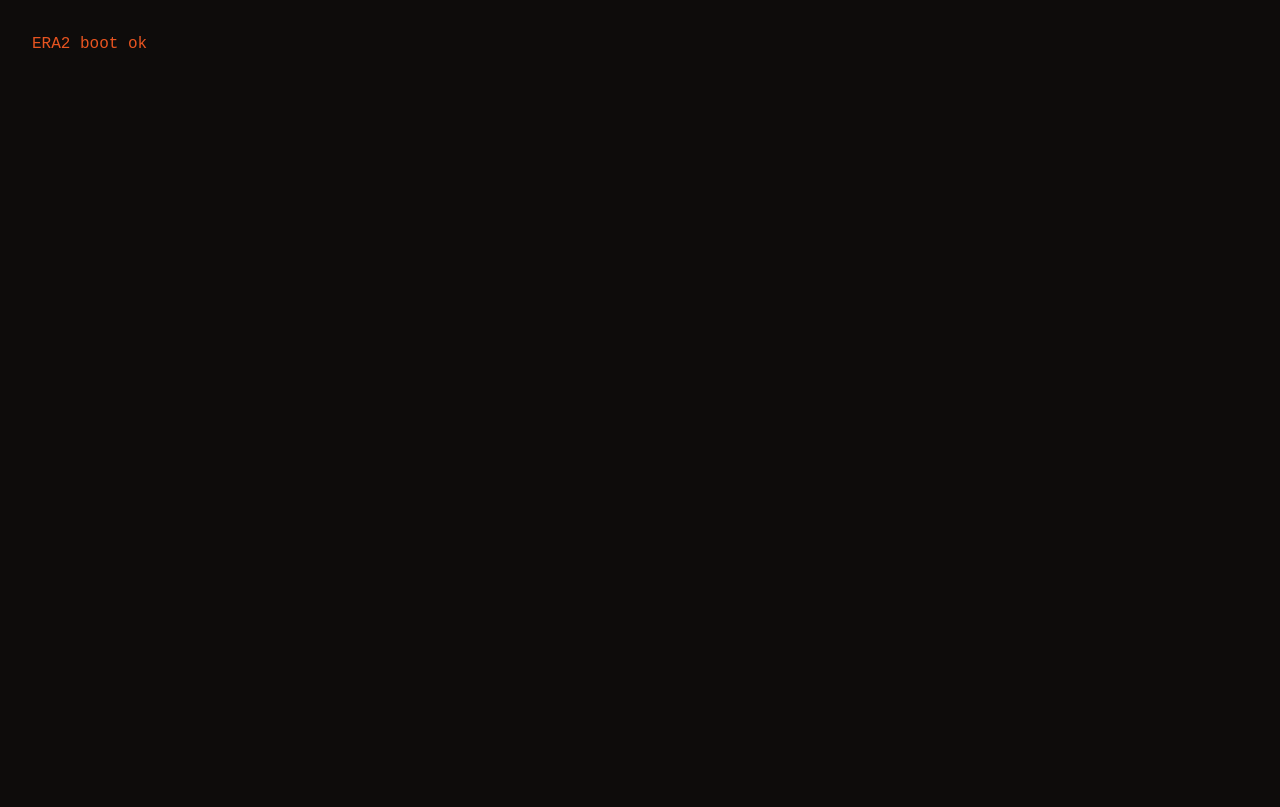
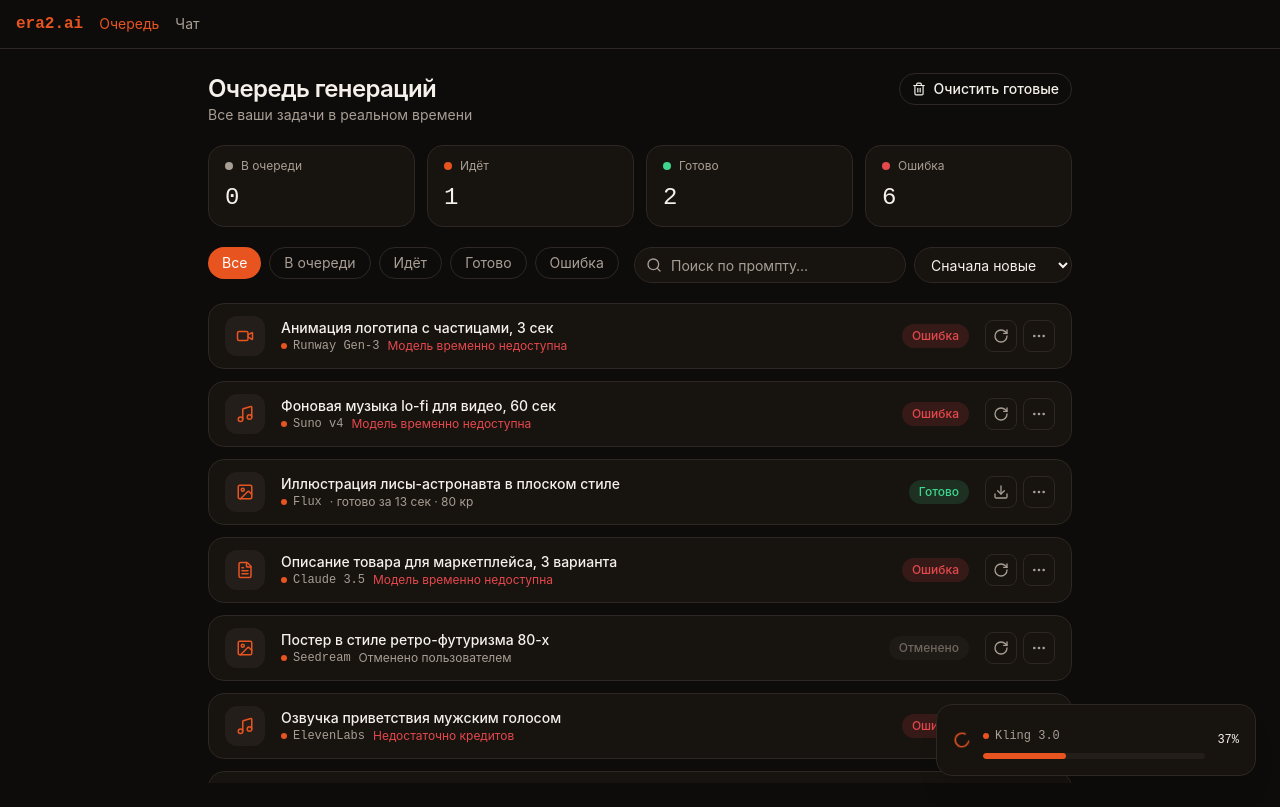
Before and after one commit to Timau32/Era2, a React (Vite) app: page /queue in a window 1280 px wide. Built offline with nearby package versions, Linux system fonts and the light colour scheme.

Commit message:
(feat): widget composition, pages, routing, app assembly

```diff
--- a/src/app/App.tsx
+++ b/src/app/App.tsx
@@ -1,4 +1,7 @@
-/** Корневой компонент приложения (роутер подключим в Task 12). */
+import { RouterProvider } from 'react-router-dom'
+import { router } from '@/app/providers/router'
+
+/** Корневой компонент: подключает роутер. */
 export function App() {
-  return <div className="p-8 font-mono text-primary">ERA2 boot ok</div>
+  return <RouterProvider router={router} />
 }
--- /dev/null
+++ b/src/app/layouts/RootLayout.tsx
@@ -0,0 +1,29 @@
+import { Link, Outlet, useLocation } from 'react-router-dom'
+import { useQueueEngine, StatusBar } from '@/features/generation-queue'
+import { ToastViewport, cn } from '@/shared'
+
+/** Корневой layout: топбар-навигация + контент + глобальные статус-бар и тосты. Здесь стартует движок. */
+export function RootLayout() {
+  useQueueEngine()
+  const { pathname } = useLocation()
+  const link = (to: string) =>
+    cn('text-sm', pathname === to ? 'text-primary' : 'text-muted-foreground hover:text-foreground')
+  return (
+    <div className="min-h-screen">
+      <nav className="flex items-center gap-4 border-b border-border px-4 py-3">
+        <span className="font-mono font-semibold text-primary">era2.ai</span>
+        <Link to="/queue" className={link('/queue')}>
+          Очередь
+        </Link>
+        <Link to="/chat" className={link('/chat')}>
+          Чат
+        </Link>
+      </nav>
+      <main>
+        <Outlet />
+      </main>
+      <StatusBar />
+      <ToastViewport />
+    </div>
+  )
+}
--- /dev/null
+++ b/src/app/providers/router.tsx
@@ -0,0 +1,16 @@
+import { createBrowserRouter, Navigate } from 'react-router-dom'
+import { RootLayout } from '@/app/layouts/RootLayout'
+import { QueuePage } from '@/pages/QueuePage'
+import { ChatPage } from '@/pages/ChatPage'
+
+export const router = createBrowserRouter([
+  {
+    path: '/',
+    element: <RootLayout />,
+    children: [
+      { index: true, element: <Navigate to="/queue" replace /> },
+      { path: 'queue', element: <QueuePage /> },
+      { path: 'chat', element: <ChatPage /> },
+    ],
+  },
+])
--- /dev/null
+++ b/src/pages/ChatPage.tsx
@@ -0,0 +1,11 @@
+/** Заглушка экрана чата — только фон для демонстрации статус-бара. */
+export function ChatPage() {
+  return (
+    <div className="mx-auto flex min-h-[60vh] w-full max-w-2xl flex-col items-center justify-center gap-2 px-4 text-center">
+      <h1 className="text-xl font-semibold">Чат</h1>
+      <p className="text-sm text-muted-foreground">
+        Экран-заглушка. Статус-бар генераций виден поверх любого экрана, пока есть активные задачи.
+      </p>
+    </div>
+  )
+}
--- /dev/null
+++ b/src/pages/QueuePage.tsx
@@ -0,0 +1,6 @@
+import { GenerationQueue } from '@/widgets/generation-queue'
+
+/** Тонкая страница очереди. */
+export function QueuePage() {
+  return <GenerationQueue />
+}
--- /dev/null
+++ b/src/widgets/generation-queue/index.ts
@@ -0,0 +1 @@
+export { GenerationQueue } from './ui/GenerationQueue'
--- /dev/null
+++ b/src/widgets/generation-queue/ui/GenerationQueue.tsx
@@ -0,0 +1,73 @@
+import { Trash2 } from 'lucide-react'
+import {
+  useQueue,
+  QueueStats,
+  QueueToolbar,
+  TaskList,
+  EmptyState,
+  LoadingState,
+  ErrorState,
+  type RowActions,
+} from '@/features/generation-queue'
+import { Button, showToast } from '@/shared'
+
+/** Композиция экрана очереди: шапка + сводка + тулбар + список/состояния. */
+export function GenerationQueue() {
+  const { tasks, visibleTasks, counts, loadStatus, filters, actions } = useQueue()
+
+  const rowActions: RowActions = {
+    onCancel: actions.cancel,
+    onRetry: actions.retry,
+    onDownload: () => showToast({ message: 'Скачивание (заглушка) начато' }),
+    onRemove: (id) => {
+      const snapshot = tasks
+      actions.remove(id)
+      showToast({ message: 'Задача удалена', actionLabel: 'Отменить', onAction: () => actions.restore(snapshot) })
+    },
+  }
+
+  const onClearDone = () => {
+    if (counts.done === 0) return
+    const snapshot = tasks
+    actions.clearDone()
+    showToast({
+      message: `Удалено готовых: ${counts.done}`,
+      actionLabel: 'Отменить',
+      onAction: () => actions.restore(snapshot),
+    })
+  }
+
+  const renderBody = () => {
+    if (loadStatus === 'loading' || loadStatus === 'idle') return <LoadingState />
+    if (loadStatus === 'error') return <ErrorState onRetry={() => actions.initLoad(Date.now())} />
+    if (tasks.length === 0) return <EmptyState variant="empty" />
+    if (visibleTasks.length === 0) return <EmptyState variant="no-results" />
+    return <TaskList tasks={visibleTasks} allTasks={tasks} actions={rowActions} />
+  }
+
+  return (
+    <div className="mx-auto flex w-full max-w-4xl flex-col gap-5 px-4 py-6">
+      <header className="flex items-start justify-between gap-4">
+        <div>
+          <h1 className="text-2xl font-semibold tracking-tight">Очередь генераций</h1>
+          <p className="text-sm text-muted-foreground">Все ваши задачи в реальном времени</p>
+        </div>
+        <Button variant="outline" size="sm" onClick={onClearDone} disabled={counts.done === 0}>
+          <Trash2 size={14} /> Очистить готовые
+        </Button>
+      </header>
+
+      <QueueStats counts={counts} />
+
+      <QueueToolbar
+        statusFilter={filters.statusFilter}
+        sort={filters.sort}
+        onStatus={actions.setStatusFilter}
+        onSort={actions.setSort}
+        onSearch={actions.setSearch}
+      />
+
+      {renderBody()}
+    </div>
+  )
+}
```
